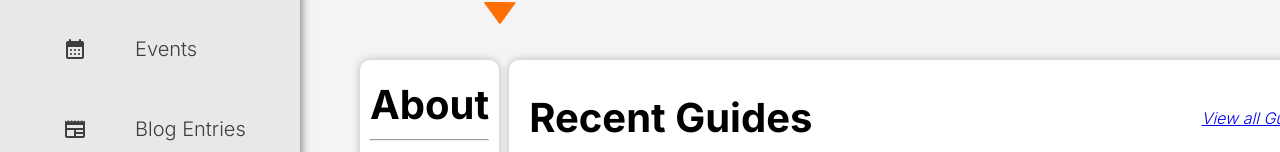
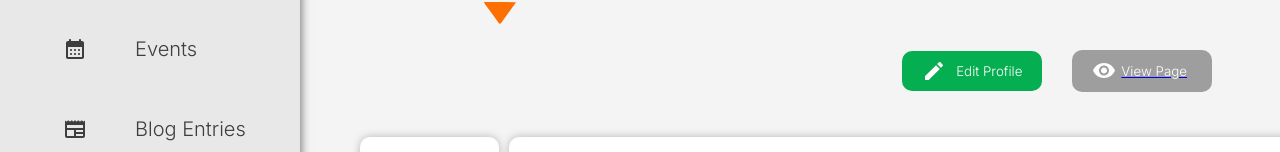
Before and after one commit to Andre113001/binno-members-frontend, a React (Vite) app: page /account in a window 1280 px wide. Shown: the part 381-533 px from the top of the page. Built offline with nearby package versions, Linux system fonts and the light colour scheme.

Commit message:
added edit button as conditional rendering

```diff
--- a/src/pages/EnablerAccount/EnablerAccount.jsx
+++ b/src/pages/EnablerAccount/EnablerAccount.jsx
@@ -1,6 +1,6 @@
 import React, {useState, useEffect} from 'react'
 import styles from './EnablerAccount.module.css'
-
+import { Link } from 'react-router-dom'
 import InformationTab from './AccountComponents/EnablerInformationTab/InformationTab'
 import GuideCards from './AccountComponents/EnablerGuides/GuidesCards'
 import BlogCards from './AccountComponents/EnablerBlog/BlogCards'
@@ -8,12 +8,20 @@ import EventCards from './AccountComponents/EnablerEvents/EventCards'
 
 import SideBar from '../../components/Sidebar/Sidebar';
 import AccountHeader from './AccountComponents/AccountHeader/AccountHeader'
-import useAccessToken from '../../hooks/useAccessToken'
+// import useAccessToken from '../../hooks/useAccessToken'
+import EditRoundedIcon from '@mui/icons-material/EditRounded';
+import VisibilityRoundedIcon from '@mui/icons-material/VisibilityRounded';
 import useLoadProfile from '../../hooks/useLoadProfile'
 
 function EnablerAccount() {
   const {profileData} = useLoadProfile();
   const [data, setData] = useState([]);
+  const [isEditActive, setIsEditActive] = useState(true);
+
+  const toggleEdit = () => {
+    setIsEditActive((prev) => !prev);
+  };
+
 
   useEffect(() => {
       const loadHeadingData = async () => {
@@ -31,9 +39,24 @@ function EnablerAccount() {
     <div className={styles["EnablerAccountPage"]}>
       <SideBar />
       <div className={styles["layoutContainer"]}>
+        {isEditActive ? (
+         <>
           <div className={styles["Headline"]}>
-            <AccountHeader userType={data.user_type} institution={data.setting_institution}/>
+            <div className={styles["UserProfile"]}>
+              <AccountHeader userType={data.user_type} institution={data.setting_institution}/>
+            </div>
+              <div className={styles["HeaderButtons"]}>
+                  <button className={styles["profileEditButton"]} onClick={toggleEdit}>
+                    <EditRoundedIcon/> {isEditActive ? '⠀Edit Profile' : '⠀Editing'}
+                  </button>
+                  <Link to='#' style={{textDecoration: 'non'}}>
+                    <button className={styles["ViewPageButton"]}>
+                      <VisibilityRoundedIcon/><span style={{margin: '5px'}}>View Page</span>
+                      </button>
+                  </Link>
+                  </div>
           </div>
+
             <div className={styles["bodyContainer"]}>
               <div className={styles["CompanyInfoGuidesContainer"]}>
                   <InformationTab
@@ -53,6 +76,20 @@ function EnablerAccount() {
                     <EventCards />
                 </div>
             </div>
+            </>
+           ) : (
+
+              <div className={styles['EditProfile']}>
+                <InformationTab
+                    isEditing={true}
+                    description={data.setting_bio}
+                    address={data.setting_address}
+                    email={data.email_address}
+                    phone={data.contact_number}
+                    fb={data.contact_facebook}
+                  />
+            </div>
+          )}
         </div>
       </div>
 
--- a/src/pages/EnablerAccount/EnablerAccount.module.css
+++ b/src/pages/EnablerAccount/EnablerAccount.module.css
@@ -27,17 +27,61 @@
   border-radius: 15px;
 }
 
+.HeaderButtons{
+  display: flex;
+  align-items: center;
+  justify-content: end;
+  padding: 10px;
+  margin-bottom: 15px;
+}
+
+.profileEditButton{
+  padding: 8px 20px;
+  margin: 0 10px;
+  border: none;
+  border-radius: 10px;
+  color: white;
+  background-color: #05ae51;
+  font-family:  'Inter', sans-serif;
+  display: flex;
+  align-items: center;
+}
+
+.profileEditButton:hover{
+  cursor: pointer;
+  background-color: #054eae;
+  transition: 0.5ms;
+}
+
+.ViewPageButton{
+  padding: 8px 20px;
+  margin: 0 20px;
+  border: none;
+  border-radius: 10px;
+  color: white;
+  background-color: #9e9e9e;
+  font-family:  'Inter', sans-serif;
+  display: flex;
+  align-items: center;
+}
+
+.ViewPageButton:hover{
+  cursor: pointer;
+  background-color: #fd7c06;
+  transition: 0.5ms;
+}
+
 .contentHeaderContainter{
   display: flex;
   align-items: center;
 }
-
 
 .layoutContainer {
   display: flex;
   flex-direction: column;
   height: 100vh;
   overflow-y: scroll;
+  width: 100%;
 }
 
 
```
